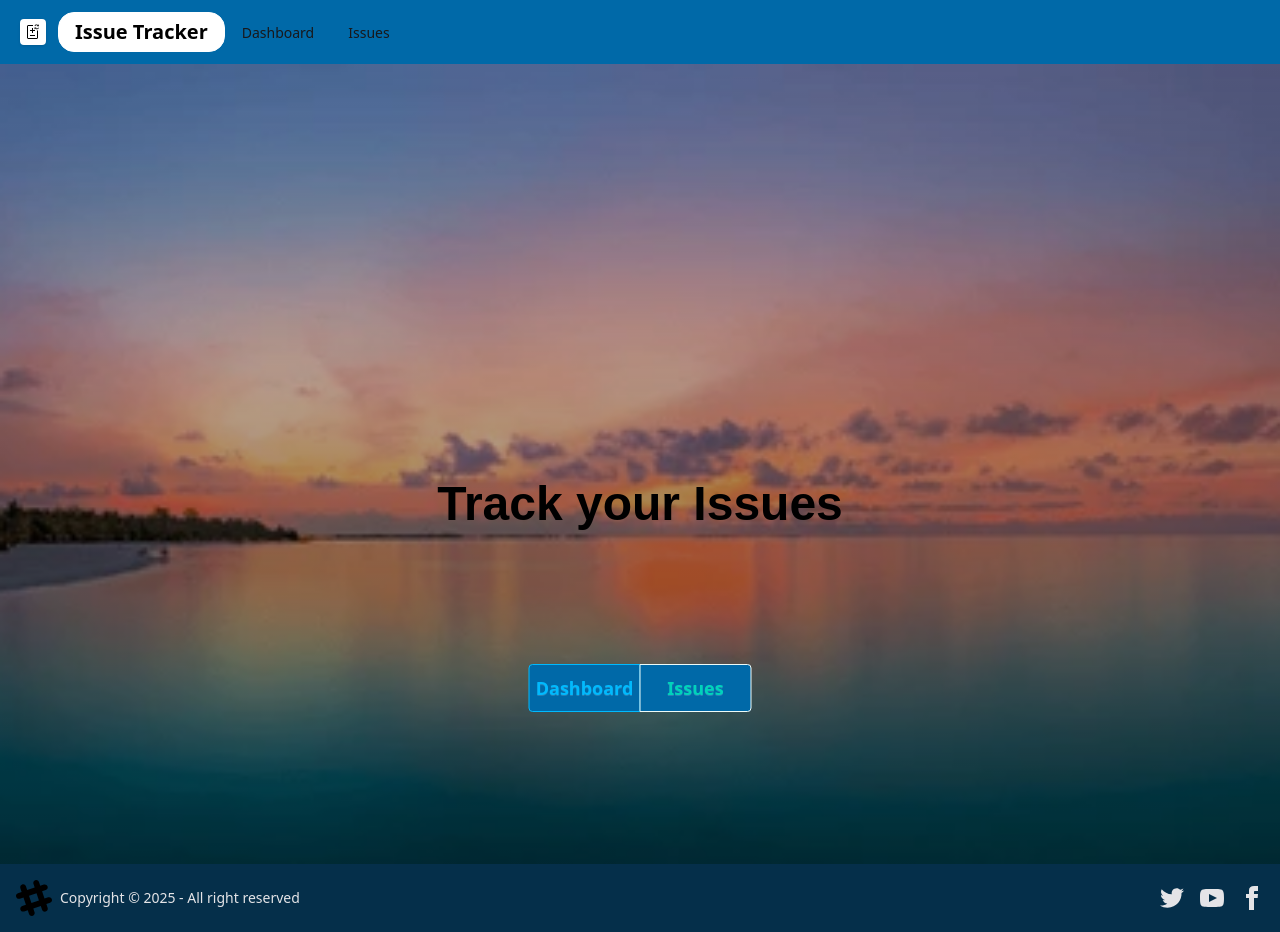
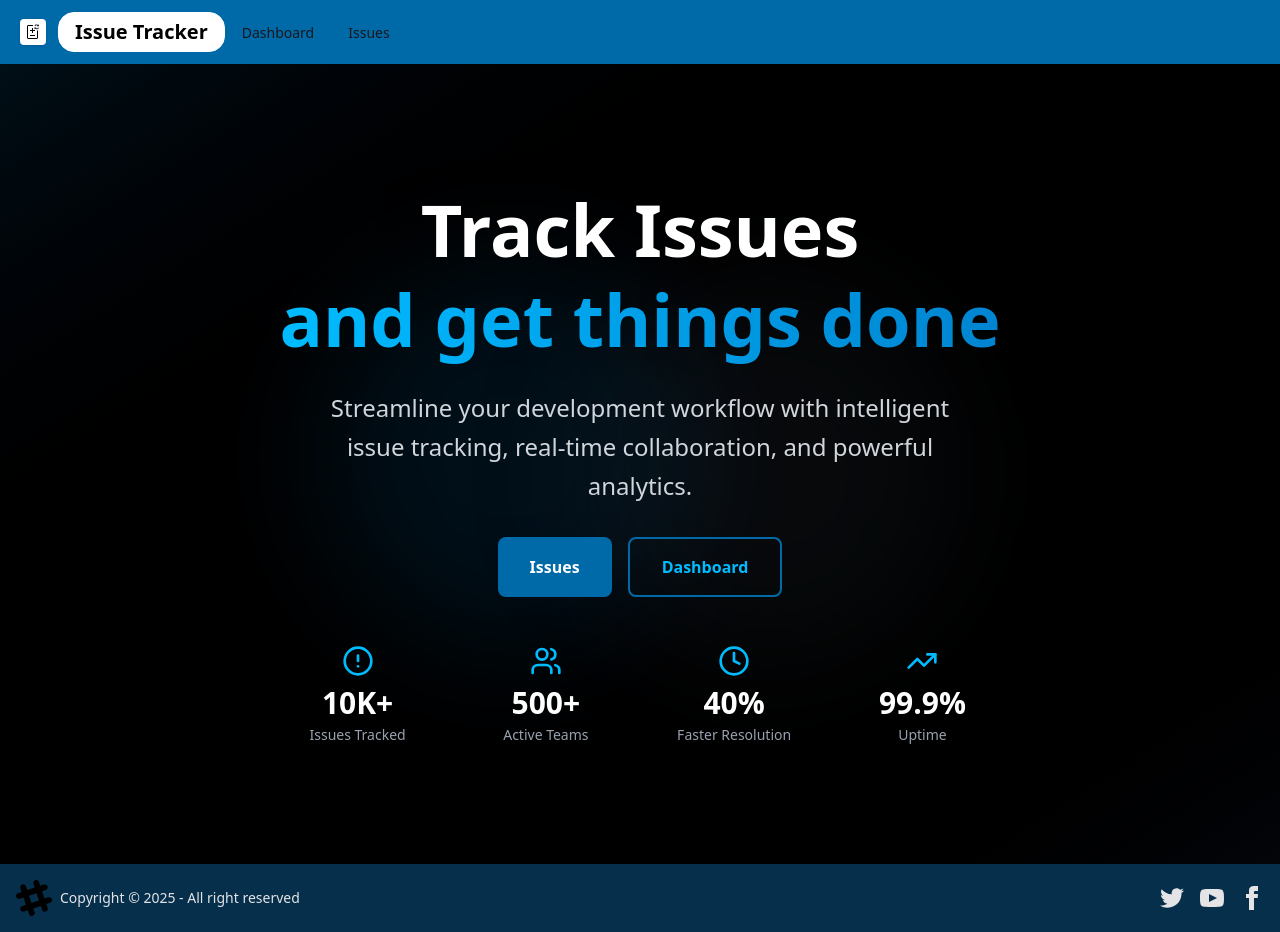
Before and after one commit to casper-zielinski/Issue-Tracker, a Next.js app: page / in a window 1280 px wide. Built offline with nearby package versions, Linux system fonts and the light colour scheme; what @radix-ui/themes would draw is missing.

Commit message:
feat: add lucide-react dependency and enhance Hero and Issue pages with new UI elements and styles

```diff
--- a/package.json
+++ b/package.json
@@ -15,6 +15,7 @@
     "@uiw/react-md-editor": "^4.0.8",
     "axios": "^1.11.0",
     "easymde": "^2.20.0",
+    "lucide-react": "^0.539.0",
     "next": "15.4.4",
     "react": "19.1.0",
     "react-dom": "19.1.0",
--- a/src/app/Dashboard/page.tsx
+++ b/src/app/Dashboard/page.tsx
@@ -183,15 +183,17 @@ const DashboardPage = () => {
   ];
 
   return (
-    <div className="grid gap-x-3 gap-y-6 grid-cols-12 mt-10 mb-5">
-      <h1 className="col-span-12 text-3xl font-bold text-center">Dashboard</h1>
+    <div className="grid gap-x-3 gap-y-6 grid-cols-12 bg-gradient-to-br from-sky-900/20 via-black to-gray-900/20">
+      <h1 className="col-span-12 text-3xl font-bold text-center mt-5">
+        Dashboard
+      </h1>
 
       <SortButton />
 
       {barCharts.map((chart, index) =>
         loading ? (
           <div
-            className={`w-11/12 h-52 bg-gray-950 border-16 border-gray-950 ${chart.Style} rounded-2xl col-span-12 md:col-span-6 justify-self-center justify-center flex-col items-center`}
+            className={`w-11/12 h-52 bg-gray-950 border-16 border-gray-950 ${chart.Style} rounded-2xl col-span-12 md:col-span-6 justify-self-center justify-center flex-col items-center mb-4`}
             key={index}
           >
             <>
@@ -216,7 +218,7 @@ const DashboardPage = () => {
         ) : (
           <div
             key={index}
-            className="w-11/12 h-52 bg-gray-600 border-16 border-gray-600 animate-pulse col-span-12 md:col-span-6 rounded justify-self-center"
+            className="w-11/12 h-52 bg-gray-950 border-16 border-gray-950 animate-pulse col-span-12 md:col-span-6 rounded justify-self-center"
           ></div>
         )
       )}
--- a/src/app/Hero.module.css
+++ /dev/null
@@ -1,24 +0,0 @@
-.Hero{
-      width: 100% !important;
-      height: 100vh !important;
-      background-position: center;
-      background-repeat: no-repeat;
-      background-size: cover;
-      position: relative;
-      background-image:linear-gradient(rgba(0, 0, 0, 0.137), rgba(0, 0, 0, 0.5)), url("/IssuePic.webp") ;
-}
-
-.Hero::after
-{
-      position: absolute;
-      content: "Track your Issues";
-      left: 50%;
-      top: 55%;
-      translate: -50% -50%;
-      font-size: 3rem;
-      text-align: center;
-      color: black;
-      font-weight: 700;
-      font-family: Arial, Helvetica, sans-serif;
-      filter: drop-shadow();
-}
--- a/src/app/Hero.tsx
+++ b/src/app/Hero.tsx
@@ -1,27 +1,88 @@
 "use client";
 
 import React from "react";
-import Styles from "./Hero.module.css";
 import { useRouter } from "next/navigation";
+import { AlertCircle, Clock, TrendingUp, Users } from "lucide-react";
 
 const Hero = () => {
   const router = useRouter();
   return (
-    <div className={Styles.Hero}>
-      <div className="join absolute left-1/2 top-9/12 -translate-x-1/2">
-        <button
-          className="btn btn-lg btn-outline btn-info w-28 join-item bg-sky-700"
-          onClick={() => router.push("/Dashboard")}
-        >
-          Dashboard
-        </button>
-        <button
-          className="btn btn-lg btn-soft btn-accent w-28 join-item bg-sky-700"
-          onClick={() => router.push("/Issues")}
-        >
-          Issues
-        </button>
+    <div className="relative bg-black min-h-screen flex items-center justify-center overflow-hidden">
+      {/* Background Grid */}
+      <div className="absolute inset-0 bg-gradient-to-br from-sky-900/20 via-black to-gray-900/20"></div>
+      <div className="absolute inset-0 opacity-10"></div>
+
+      <div className="relative z-10 text-center px-6 max-w-4xl mx-auto">
+        {/* Main Heading */}
+        <div className="mb-8 mt-4">
+          <h1 className="text-5xl md:text-7xl font-bold text-white mb-6 leading-tight">
+            Track Issues
+            <br />
+            <span className="text-transparent bg-clip-text bg-gradient-to-r from-sky-400 to-sky-600">
+              and get things done
+            </span>
+          </h1>
+          <p className="text-xl md:text-2xl text-gray-300 mb-8 max-w-2xl mx-auto leading-relaxed">
+            Streamline your development workflow with intelligent issue
+            tracking, real-time collaboration, and powerful analytics.
+          </p>
+        </div>
+
+        {/* CTA Buttons */}
+        <div className="flex flex-col sm:flex-row gap-4 justify-center mb-12">
+          <button
+            className="px-8 py-4 bg-sky-700 hover:bg-sky-600 text-white font-semibold rounded-lg transition-all duration-300 transform hover:scale-105 hover:shadow-lg hover:shadow-sky-700/25"
+            onClick={() => router.push("/Issues")}
+          >
+            Issues
+          </button>
+          <button
+            className="px-8 py-4 border-2 border-sky-700 text-sky-400 hover:bg-sky-700/10 font-semibold rounded-lg transition-all duration-300"
+            onClick={() => router.push("/Dashboard")}
+          >
+            Dashboard
+          </button>
+        </div>
+
+        {/* Stats */}
+        <div className="grid grid-cols-2 md:grid-cols-4 gap-8 max-w-3xl mx-auto mb-4">
+          <div className="text-center">
+            <div className="flex justify-center mb-2">
+              <AlertCircle className="w-8 h-8 text-sky-400" />
+            </div>
+            <div className="text-3xl font-bold text-white mb-1">10K+</div>
+            <div className="text-sm text-gray-400">Issues Tracked</div>
+          </div>
+
+          <div className="text-center">
+            <div className="flex justify-center mb-2">
+              <Users className="w-8 h-8 text-sky-400" />
+            </div>
+            <div className="text-3xl font-bold text-white mb-1">500+</div>
+            <div className="text-sm text-gray-400">Active Teams</div>
+          </div>
+
+          <div className="text-center">
+            <div className="flex justify-center mb-2">
+              <Clock className="w-8 h-8 text-sky-400" />
+            </div>
+            <div className="text-3xl font-bold text-white mb-1">40%</div>
+            <div className="text-sm text-gray-400">Faster Resolution</div>
+          </div>
+
+          <div className="text-center">
+            <div className="flex justify-center mb-2">
+              <TrendingUp className="w-8 h-8 text-sky-400" />
+            </div>
+            <div className="text-3xl font-bold text-white mb-1">99.9%</div>
+            <div className="text-sm text-gray-400">Uptime</div>
+          </div>
+        </div>
       </div>
+
+      {/* Gradient Orbs */}
+      <div className="absolute top-1/4 left-1/4 w-96 h-96 bg-sky-700/20 rounded-full blur-3xl animate-pulse"></div>
+      <div className="absolute bottom-1/4 right-1/4 w-96 h-96 bg-gray-700/20 rounded-full blur-3xl animate-pulse animation-delay-1000"></div>
     </div>
   );
 };
--- a/src/app/Issues/page.tsx
+++ b/src/app/Issues/page.tsx
@@ -5,6 +5,7 @@ import { Button } from "@radix-ui/themes";
 import Link from "next/link";
 import axios from "axios";
 import { Issue } from "../Dashboard/types";
+import { $Enums } from "@/generated/prisma";
 
 const IssuePage = () => {
   const [issues, setIssues] = useState<Issue[]>();
@@ -23,12 +24,36 @@ const IssuePage = () => {
     }
   }
 
+  const getBadgeColorPriority = (key: $Enums.Priority) => {
+    switch (key) {
+      case "LOW":
+        return "success";
+      case "MEDIUM":
+        return "info";
+      case "HIGH":
+        return "warning";
+      case "URGENT":
+        return "error";
+    }
+  };
+
+  const getBadgeColorStatus = (key: $Enums.Status) => {
+    switch (key) {
+      case "OPEN":
+        return "error";
+      case "IN_PROGRESS":
+        return "accent";
+      case "CLOSED":
+        return "success";
+    }
+  };
+
   useEffect(() => {
     fetchIssues();
   }, []);
 
   return (
-    <div className="p-3 grid grid-cols-12 space-x-3 space-y-3">
+    <div className="p-3 grid grid-cols-12 space-x-3 space-y-3 bg-gradient-to-br from-sky-900/20 via-black to-gray-900/20">
       <div className="col-span-12">
         <Button>
           <Link href="/Issues/new">New Issue</Link>
@@ -70,18 +95,26 @@ const IssuePage = () => {
             </p>
             <p className="text-gray-500 my-1">Describtion:</p>
             <p className="my-1 bg-black p-2 rounded">{issue?.Issue}</p>
-            <div className="badge badge-warning m-2">{issue?.Priority}</div>
-            <div className="badge badge-soft badge-warning m-2">
-              {issue.Status}
+            <div
+              className={`badge badge-${getBadgeColorPriority(issue.Priority)} m-2`}
+            >
+              {issue?.Priority}
+            </div>
+            <div
+              className={`badge badge-soft badge-${getBadgeColorStatus(
+                issue?.Status
+              )} m-2`}
+            >
+              {issue?.Status}
             </div>
           </div>
         ))
       ) : (
         <>
-          <div className="bg-gray-600 animate-pulse col-span-12 md:col-span-6 w-11/12 h-44 rounded"></div>
-          <div className="bg-gray-600 animate-pulse col-span-12 md:col-span-6 w-11/12 h-44 rounded"></div>
-          <div className="bg-gray-600 animate-pulse col-span-12 md:col-span-6 w-11/12 h-44 rounded"></div>
-          <div className="bg-gray-600 animate-pulse col-span-12 md:col-span-6 w-11/12 h-44 rounded"></div>
+          <div className="bg-gray-950 animate-pulse col-span-12 md:col-span-6 w-11/12 h-44 rounded"></div>
+          <div className="bg-gray-950 animate-pulse col-span-12 md:col-span-6 w-11/12 h-44 rounded"></div>
+          <div className="bg-gray-950 animate-pulse col-span-12 md:col-span-6 w-11/12 h-44 rounded"></div>
+          <div className="bg-gray-950 animate-pulse col-span-12 md:col-span-6 w-11/12 h-44 rounded"></div>
         </>
       )}
     </div>
--- a/src/app/Nav.tsx
+++ b/src/app/Nav.tsx
@@ -12,7 +12,7 @@ const Nav = () => {
     <div className="navbar bg-sky-700 shadow-sm h-3">
       <div className="navbar-start">
         <div className="dropdown">
-          <div tabIndex={0} role="button" className="btn btn-ghost md:hidden">
+          <div tabIndex={0} role="button" className="btn btn-ghost lg:hidden">
             <svg
               className="h-5 w-5"
               fill="none"
@@ -79,7 +79,7 @@ const Nav = () => {
         >
           Issue Tracker
         </Link>
-        <div className="hidden md:flex">
+        <div className="hidden lg:flex">
           <ul className="menu menu-horizontal px-1 flex space-x-2">
             <li>
               <Link
```
Also changed, not shown: 1 other file (tests, documents, lock files or other folders).
